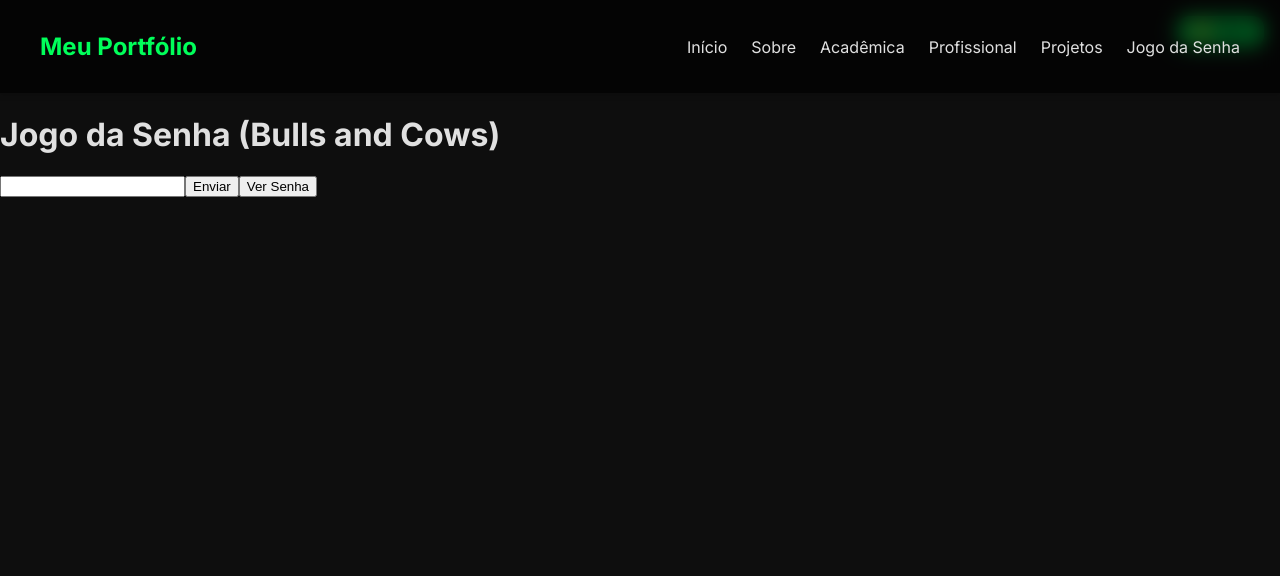
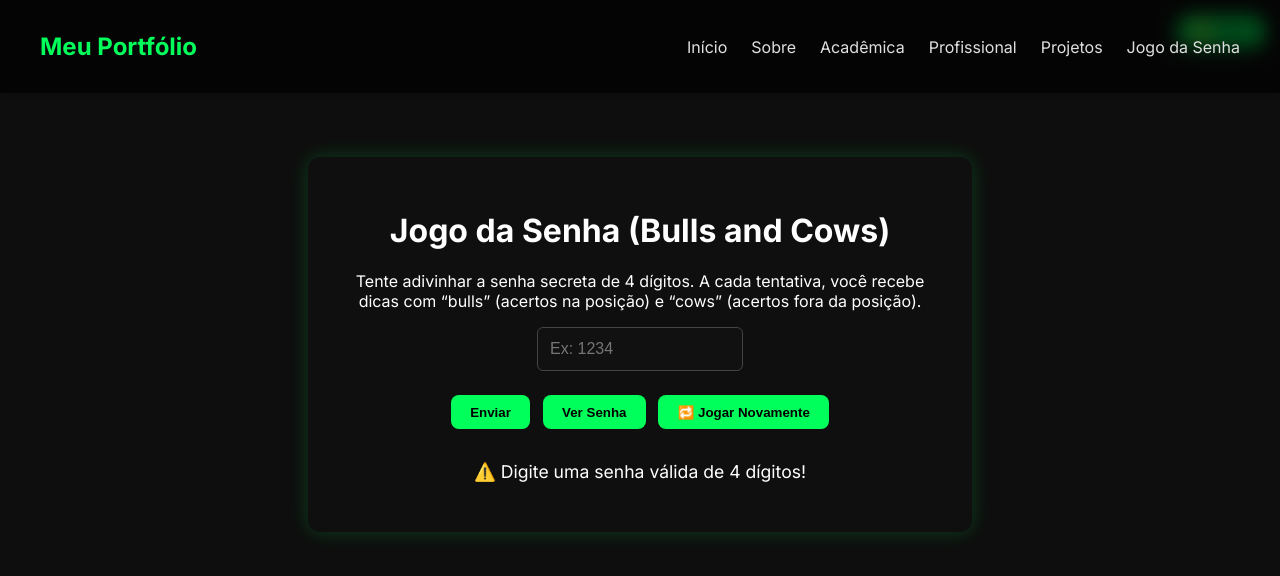
Before and after one commit to DenisMec9/portfolio-nextjs, a Next.js app: page /jogo in a window 1280 px wide. Both pictures are taken after a click on the button "Enviar". Shown: the top 576 px of the page. Built offline with nearby package versions, Linux system fonts and the light colour scheme.

Commit message:
atualização do jogo

```diff
--- a/pages/jogo.js
+++ b/pages/jogo.js
@@ -1,61 +1,88 @@
-import { useState } from 'react'
+import { useState } from 'react';
 
-function gerarSenha() {
-  return Math.floor(1000 + Math.random() * 9000).toString()
-}
+export default function JogoSenha() {
+  const [senhaSecreta, setSenhaSecreta] = useState(gerarSenha());
+  const [tentativa, setTentativa] = useState('');
+  const [resultado, setResultado] = useState('');
+  const [mostrarSenha, setMostrarSenha] = useState(false);
+  const [tentativas, setTentativas] = useState(0);
+  const [venceu, setVenceu] = useState(false);
 
-function comparar(senha, tentativa) {
-  let bulls = 0, cows = 0
-  const senhaArr = senha.split('')
-  const tentArr = tentativa.split('')
-
-  tentArr.forEach((dig, idx) => {
-    if (dig === senhaArr[idx]) bulls++
-    else if (senha.includes(dig)) cows++
-  })
-
-  return { bulls, cows }
-}
-
-export default function Jogo() {
-  const [senha, setSenha] = useState(gerarSenha())
-  const [tentativa, setTentativa] = useState('')
-  const [tentativas, setTentativas] = useState([])
-  const [fim, setFim] = useState(false)
-
-  const jogar = () => {
-    if (fim || tentativa.length !== 4) return
-    const resultado = comparar(senha, tentativa)
-    const novaTentativa = { tentativa, ...resultado }
-    const novaLista = [novaTentativa, ...tentativas]
-    setTentativas(novaLista)
-
-    if (resultado.bulls === 4 || novaLista.length >= 10) setFim(true)
-    setTentativa('')
+  function gerarSenha() {
+    let digitos = [];
+    while (digitos.length < 4) {
+      let rand = Math.floor(Math.random() * 10);
+      if (!digitos.includes(rand)) digitos.push(rand);
+    }
+    return digitos.join('');
   }
 
-  const novoJogo = () => {
-    setSenha(gerarSenha())
-    setTentativas([])
-    setTentativa('')
-    setFim(false)
+  function verificarTentativa() {
+    if (tentativa.length !== 4 || isNaN(tentativa)) {
+      setResultado('⚠️ Digite uma senha válida de 4 dígitos!');
+      return;
+    }
+
+    let bulls = 0;
+    let cows = 0;
+
+    for (let i = 0; i < 4; i++) {
+      if (tentativa[i] === senhaSecreta[i]) {
+        bulls++;
+      } else if (senhaSecreta.includes(tentativa[i])) {
+        cows++;
+      }
+    }
+
+    setTentativas((prev) => prev + 1);
+
+    if (bulls === 4) {
+      setResultado(`✅ Você acertou a senha ${senhaSecreta} em ${tentativas + 1} tentativas!`);
+      setVenceu(true);
+      setTimeout(() => {
+        reiniciarJogo();
+      }, 4000);
+    } else {
+      setResultado(`${bulls} Bulls, ${cows} Cows`);
+    }
+  }
+
+  function reiniciarJogo() {
+    setSenhaSecreta(gerarSenha());
+    setTentativa('');
+    setResultado('');
+    setTentativas(0);
+    setMostrarSenha(false);
+    setVenceu(false);
   }
 
   return (
-    <div className="container">
+    <div className="jogo-container">
       <h1>Jogo da Senha (Bulls and Cows)</h1>
-      <input maxLength={4} value={tentativa} onChange={e => setTentativa(e.target.value)} disabled={fim} />
-      <button onClick={jogar} disabled={fim}>Enviar</button>
-      <button onClick={() => alert(`Senha: ${senha}`)}>Ver Senha</button>
-      {fim && <>
-        <p>Fim de Jogo: {tentativas[0]?.bulls === 4 ? 'Você acertou!' : 'Tentativas esgotadas!'}</p>
-        <button onClick={novoJogo}>Novo Jogo</button>
-      </>}
-      <ul>
-        {tentativas.map((t, i) => (
-          <li key={i}>{t.tentativa} - {t.bulls} Bulls, {t.cows} Cows</li>
-        ))}
-      </ul>
+      <p className="desc">
+        Tente adivinhar a senha secreta de 4 dígitos. A cada tentativa, você recebe dicas com “bulls” (acertos na posição) e “cows” (acertos fora da posição).
+      </p>
+
+      <input
+        type="text"
+        className="jogo-input"
+        maxLength={4}
+        value={tentativa}
+        onChange={(e) => setTentativa(e.target.value)}
+        placeholder="Ex: 1234"
+      />
+
+      <div style={{ marginTop: '1rem' }}>
+        <button className="jogo-btn" onClick={verificarTentativa}>Enviar</button>
+        <button className="jogo-btn" onClick={() => setMostrarSenha(!mostrarSenha)}>Ver Senha</button>
+        <button className="jogo-btn reiniciar" onClick={reiniciarJogo}>🔁 Jogar Novamente</button>
+      </div>
+
+      <div className={`jogo-feedback ${venceu ? 'vitoria' : ''}`}>
+        {mostrarSenha && <p>Senha: {senhaSecreta}</p>}
+        {resultado && <p>{resultado}</p>}
+        {!venceu && tentativas > 0 && <p>Tentativas: {tentativas}</p>}
+      </div>
     </div>
-  )
+  );
 }
--- a/styles/globals.css
+++ b/styles/globals.css
@@ -254,59 +254,61 @@ body.dark {
 .jogo-container {
   max-width: 600px;
   margin: 4rem auto;
-  background-color: #111;
   padding: 2rem;
+  background-color: #0f0f0f;
   border-radius: 12px;
-  box-shadow: 0 0 20px rgba(0, 255, 90, 0.15);
+  box-shadow: 0 0 20px rgba(0, 255, 90, 0.2);
   text-align: center;
-  color: #e0e0e0;
-}
-
-.jogo-container h1 {
-  font-size: 2rem;
-  margin-bottom: 0.5rem;
-  color: #00ff5a;
-}
-
-.jogo-container .desc {
-  font-size: 1rem;
-  color: #aaa;
-  margin-bottom: 2rem;
+  color: #fff;
 }
 
 .jogo-input {
-  padding: 0.75rem 1rem;
+  padding: 0.75rem;
   font-size: 1rem;
-  border-radius: 8px;
+  border-radius: 6px;
   border: 1px solid #444;
-  background: #1a1a1a;
-  color: #eee;
-  margin-right: 0.5rem;
-  width: 150px;
+  background-color: #111;
+  color: #fff;
+  width: 180px;
 }
 
 .jogo-btn {
-  padding: 0.75rem 1.25rem;
-  background: #00ff5a;
+  margin: 0.5rem 0.4rem;
+  padding: 0.6rem 1.2rem;
+  background-color: #00ff5a;
   color: #000;
   font-weight: bold;
+  border: none;
   border-radius: 8px;
-  border: none;
   cursor: pointer;
-  transition: background 0.3s;
-  margin: 0.25rem;
+  transition: background 0.3s ease;
 }
 
 .jogo-btn:hover {
-  background: #00cc44;
+  background-color: #00cc44;
 }
 
 .jogo-feedback {
-  margin-top: 2rem;
+  margin-top: 1.5rem;
   font-size: 1.1rem;
+}
+
+.jogo-feedback.vitoria {
   color: #00ff5a;
-  font-weight: bold;
+  animation: victoryPulse 0.5s ease-in-out infinite alternate;
 }
+
+@keyframes victoryPulse {
+  from {
+    text-shadow: 0 0 5px #00ff5a, 0 0 10px #00ff5a;
+    transform: scale(1);
+  }
+  to {
+    text-shadow: 0 0 15px #00ff5a, 0 0 25px #00ff5a;
+    transform: scale(1.05);
+  }
+}
+
 
 /* ==========================
    RESPONSIVO (MOBILE)
```
Also changed, not shown: pages/academica.js (deleted, +0 -11 lines), pages/profissional.js (deleted, +0 -13 lines).
